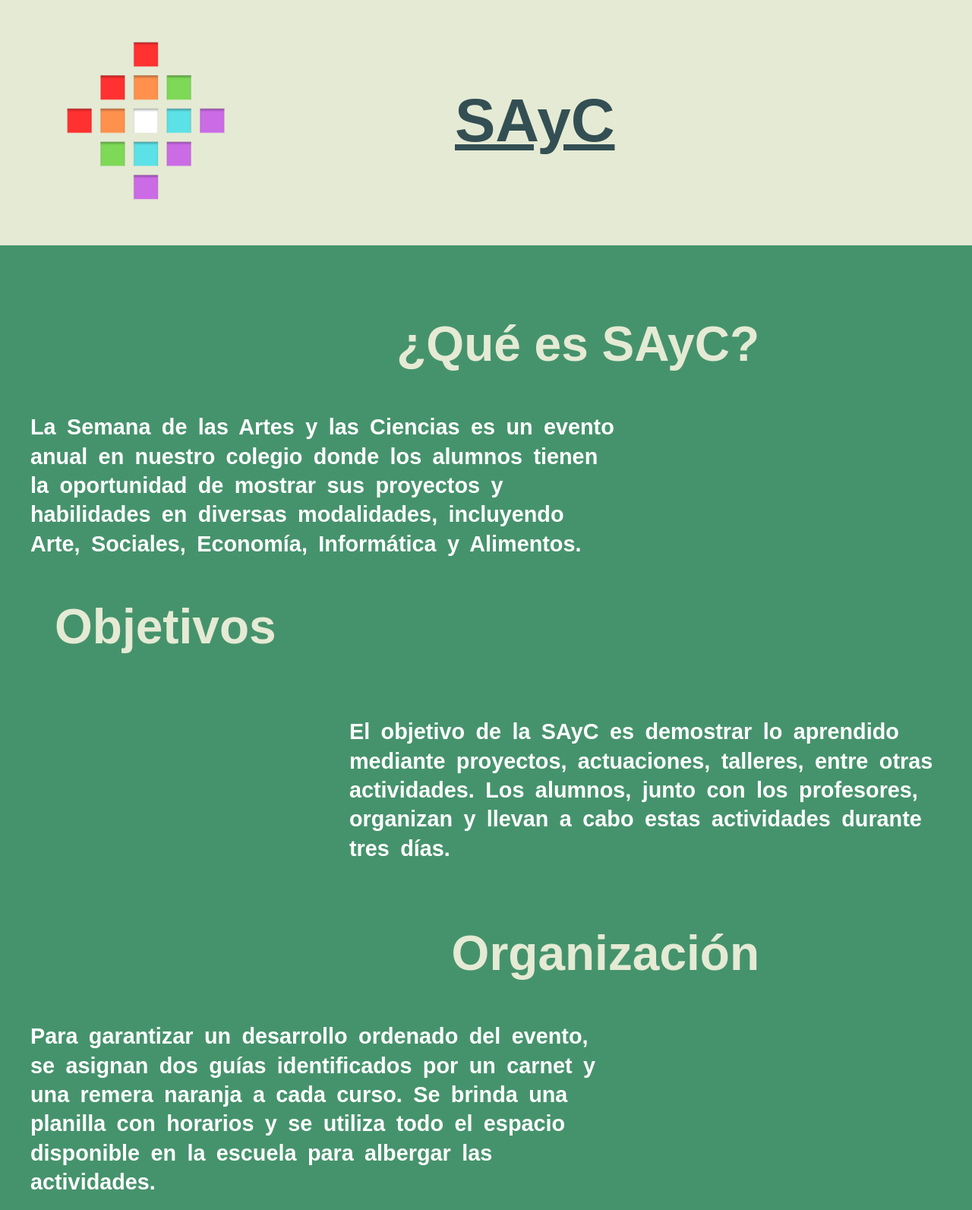
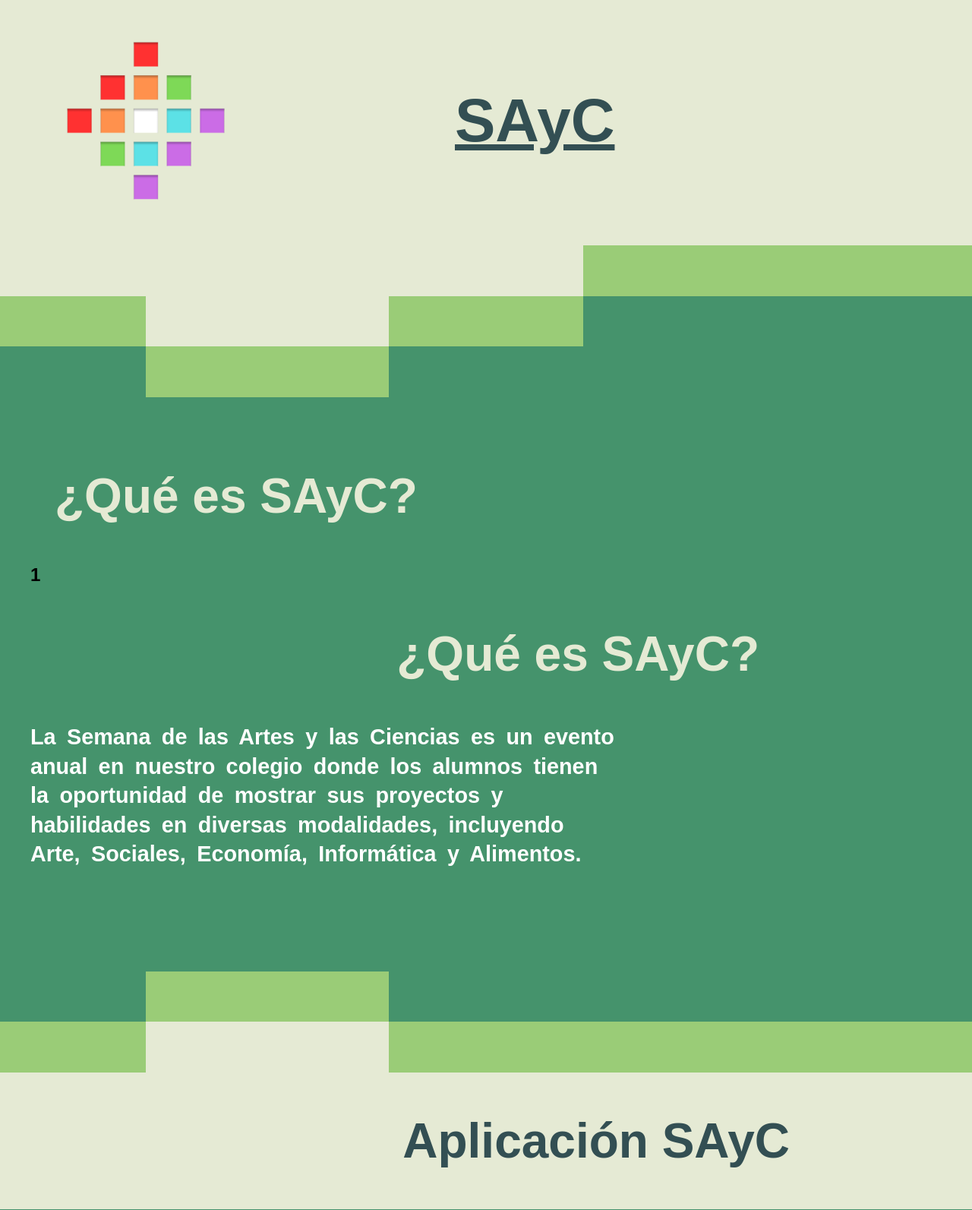
Before and after one commit to 7mo-3ra-G2-SAyC/Landing-Page, a PHP site: page / in a window 1280 px wide. Shown: the part 61-1654 px from the top of the page at 76% size. Run offline with PHP 8.4, Linux system fonts and the light colour scheme.

Commit message:
agregado GridBox

```diff
--- a/index.html
+++ b/index.html
@@ -28,8 +28,32 @@
 			<img src="static/img/logo_sayc.png" class="landing_logo" alt="logo_sayc">
 			<h1 class="landing__title">SAyC</h1>
 		</div>
+		<div class="gridBox">
+			<div class="caja1"></div>
+			<div class="caja1"></div>
+			<div class="caja1"></div>
+			<div class="caja2"></div>
+			<div class="caja2"></div>
+			<div class="caja1"></div>
+			<div class="caja2"></div>
+			<div class="caja3"></div>
+			<div class="caja3"></div>
+			<div class="caja2"></div>
+			<div class="caja3"></div>
+			<div class="caja3"></div>
+		</div>
+		<div id="window">
 
-		<div id="window">
+			<div class="cardWindows">
+				<h2 class="title">¿Qué es SAyC?</h2>
+				<div class="descripcionContent">
+					<h3 class="descripcion"></h3>
+					<div class="icono">
+						<h2 class="numero">1</h2>
+						<div class="icono"></div>
+					</div>
+				</div>
+			</div>
 			<div id="window__descripcion">
 				<h2 class="title">¿Qué es SAyC?</h2>
 				<div id="container__description">
@@ -37,7 +61,7 @@
 				</div>
 			</div>
 
-			<div id="window__objetivo">
+			<!-- <div id="window__objetivo">
 				<h2 class="title">Objetivos</h2>
 				<div id="container__description">
 					<h3 class="description">El objetivo de la SAyC es demostrar lo aprendido mediante proyectos, actuaciones, talleres, entre otras actividades. Los alumnos, junto con los profesores, organizan y llevan a cabo estas actividades durante tres días.</h3>
@@ -48,7 +72,22 @@
 				<div id="container__description">
 					<h3 class="description">Para garantizar un desarrollo ordenado del evento, se asignan dos guías identificados por un carnet y una remera naranja a cada curso. Se brinda una planilla con horarios y se utiliza todo el espacio disponible en la escuela para albergar las actividades.</h3>
 				</div>
-			</div>
+			</div> -->
+		</div>
+
+		<div class="gridBox">
+			<div class="caja3"></div>
+			<div class="caja3"></div>
+			<div class="caja3"></div>
+			<div class="caja3"></div>
+			<div class="caja3"></div>
+			<div class="caja2"></div>
+			<div class="caja3"></div>
+			<div class="caja3"></div>
+			<div class="caja2"></div>
+			<div class="caja1"></div>
+			<div class="caja2"></div>
+			<div class="caja2"></div>
 		</div>
 
 		<div id="window__aplicacion">
--- a/static/css/styles.css
+++ b/static/css/styles.css
@@ -145,3 +145,24 @@ body {
 #window__organizacion > h2:nth-child(1) {
 text-align: end;
 }
+
+.gridBox{
+    width: 100%;
+    height: 200px;
+    display: grid;
+    grid-template-columns: 15% 25% 20% auto;
+    grid-template-rows: auto auto auto;
+    grid-column-gap: 0px;
+    grid-row-gap: 0px;
+    justify-items: stretch;
+    align-items: stretch;
+}
+.gridBox .caja1{
+    background-color: #E5EAD4;
+}
+.gridBox .caja2{
+    background-color: #9ACC77;
+}
+.gridBox .caja3{
+    background-color: #45936C;
+}
```
